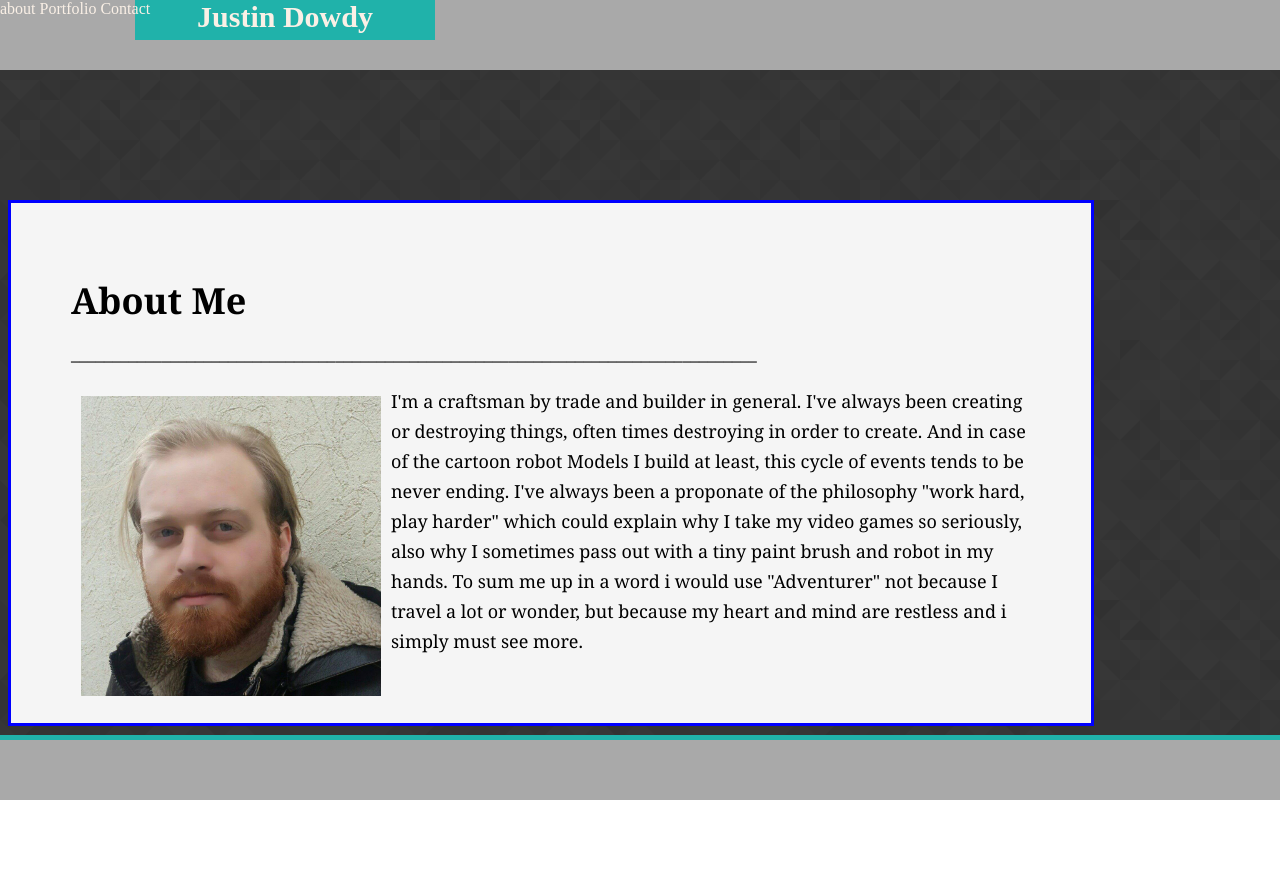
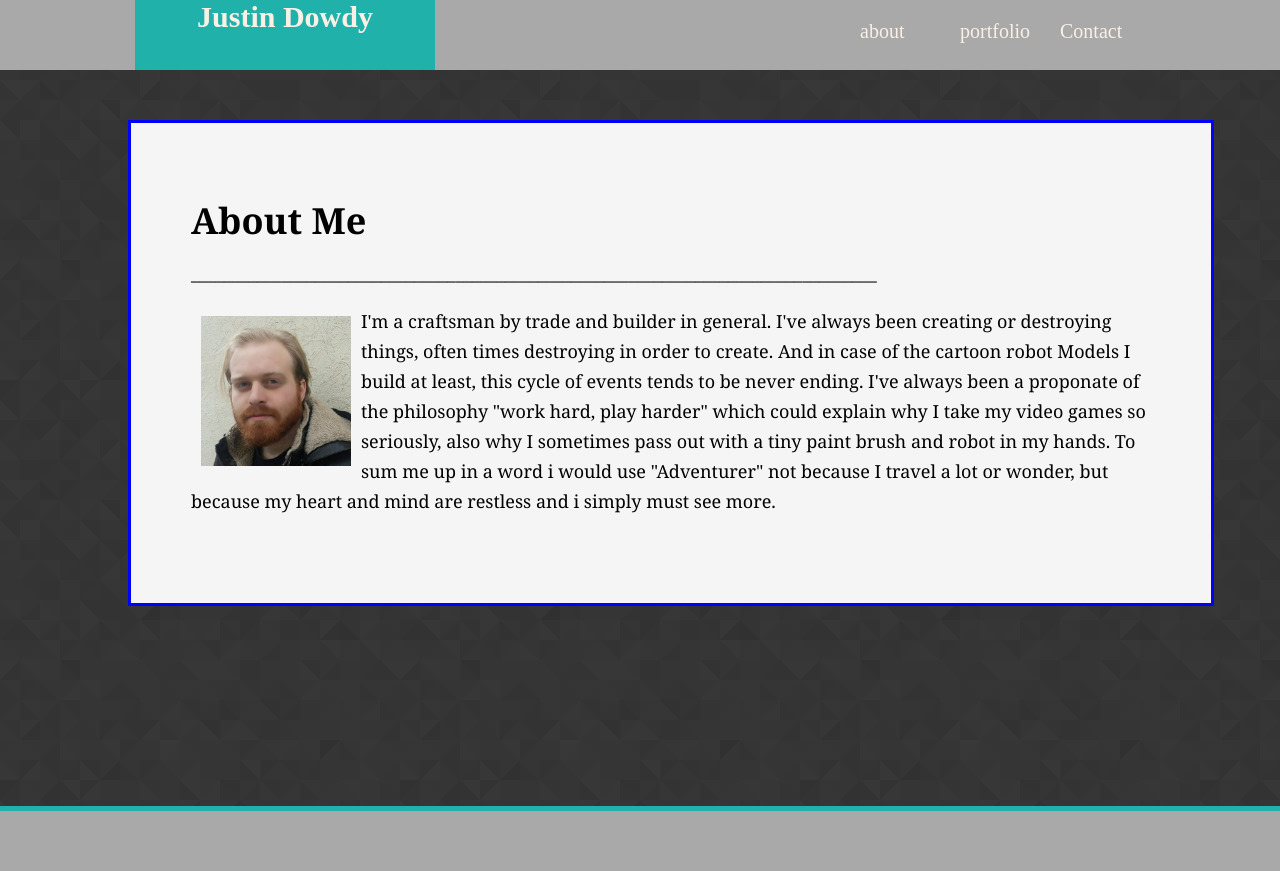
Before and after one commit to Jdowdy9k/Basic-Portfolio-, a plain HTML site: page index.html in a window 1280 px wide. Before the commit the page ends 800 px from the top, so only its background shows below. Drawn offline with Linux system fonts and the light colour scheme.

Commit message:
finished about me

```diff
--- a/assets/css/style.css
+++ b/assets/css/style.css
@@ -1,19 +1,17 @@
 .container {
-    position: absolute;
-    height: 400px;
+    position: relative;
+
+    height: 360px;
     width: 960px;
     padding: 60px;
-    right: auto;
-    left: auto;
-    top: 200px;
-    bottom: 200px;
-    overflow: auto;
+    margin: 120px;
     font-family: Georgia, 'Times New Roman', Times, serif;
     font-size: 18px;
     line-height: 150%;
     background-color: whitesmoke;
     word-wrap: initial;
     border: 3px solid blue
+
 
 }
 
@@ -32,9 +30,9 @@ header{
     right: 0px;
     width: 100%;
     height: 70px;
-    overflow: hidden;
     background-color: darkgray;
     color: linen;
+    margin-bottom: 100px;
 
 }
 
@@ -46,7 +44,6 @@ footer{
     width: 100%;
     height: 60px;
     background-color: darkgray;
-    overflow: hidden;
 }
 
 #headshot{
@@ -62,27 +59,52 @@ p{
     position: absolute;
     top: 0px;
     left: 135px;
-    padding: 0 auto;
+    padding: auto 0;
     width: 300px;
-    height: 40px;
+    height: 70px;
     background-color: lightseagreen;
     font-size: 30px;
     font-weight: bold;
     text-align: center;
+
 }
 
-.pages{
+.page1{
     position: absolute;
-    float: right;
+    top: 0px;
+    right: 300px;
+    height: 70px;
+    width: 100px;
+    font-size: 20px;
+    padding: 20px;
 }
+.page2{
+    position: absolute;
+    top: 0px;
+    right: 200px;
+    height: 70px;
+    width: 100px;
+    font-size: 20px;
+    padding: 20px;
+}
+.page3{
+    position: absolute;
+    top: 0px;
+    right: 100px;
+    height: 70px;
+    width: 100px;
+    font-size: 20px;
+    padding: 20px;
+}
+
+
 .footbar{
     position: absolute;
     left: 0px;
     right: 0px;
-    bottom: 0px;
+
     width: 100%;
     height: 65px;
     background-color: lightseagreen;
-    margin-top: 100px;
-    overflow: hidden;
+    margin-top: 80px;
 }
--- a/index.html
+++ b/index.html
@@ -16,8 +16,14 @@
         <div class="name">
             Justin Dowdy
         </div>
-        <div class="pages">
-            about Portfolio Contact
+        <div class="page1">
+            about
+        </div>
+        <div class="page2">
+            portfolio
+        </div>
+        <div class="page3">
+            Contact
         </div>
 
 
@@ -27,7 +33,7 @@
         <h1>About Me</h1>
         <p>___________________________________________________________________________________</p>
         <p>
-            <img src="assets/images/headshot.jpg" width="300px" height="300px" alt="headshot" img id="headshot">I'm a
+            <img src="assets/images/headshot.jpg" width="150px" height="150px" alt="headshot" img id="headshot">I'm a
             craftsman by trade
             and builder in general. I've always been creating or destroying things, often
             times destroying in order to create. And in case of the cartoon robot Models I build at least, this cycle of
@@ -41,10 +47,12 @@
 
     </div>
 
+
+    <div class="footbar">
+        <footer></footer>
+    </div>
+
 </body>
-<footer></footer>
-<div class="footbar">
-    <footer></footer>
-</div>
+
 
 </html>
```
